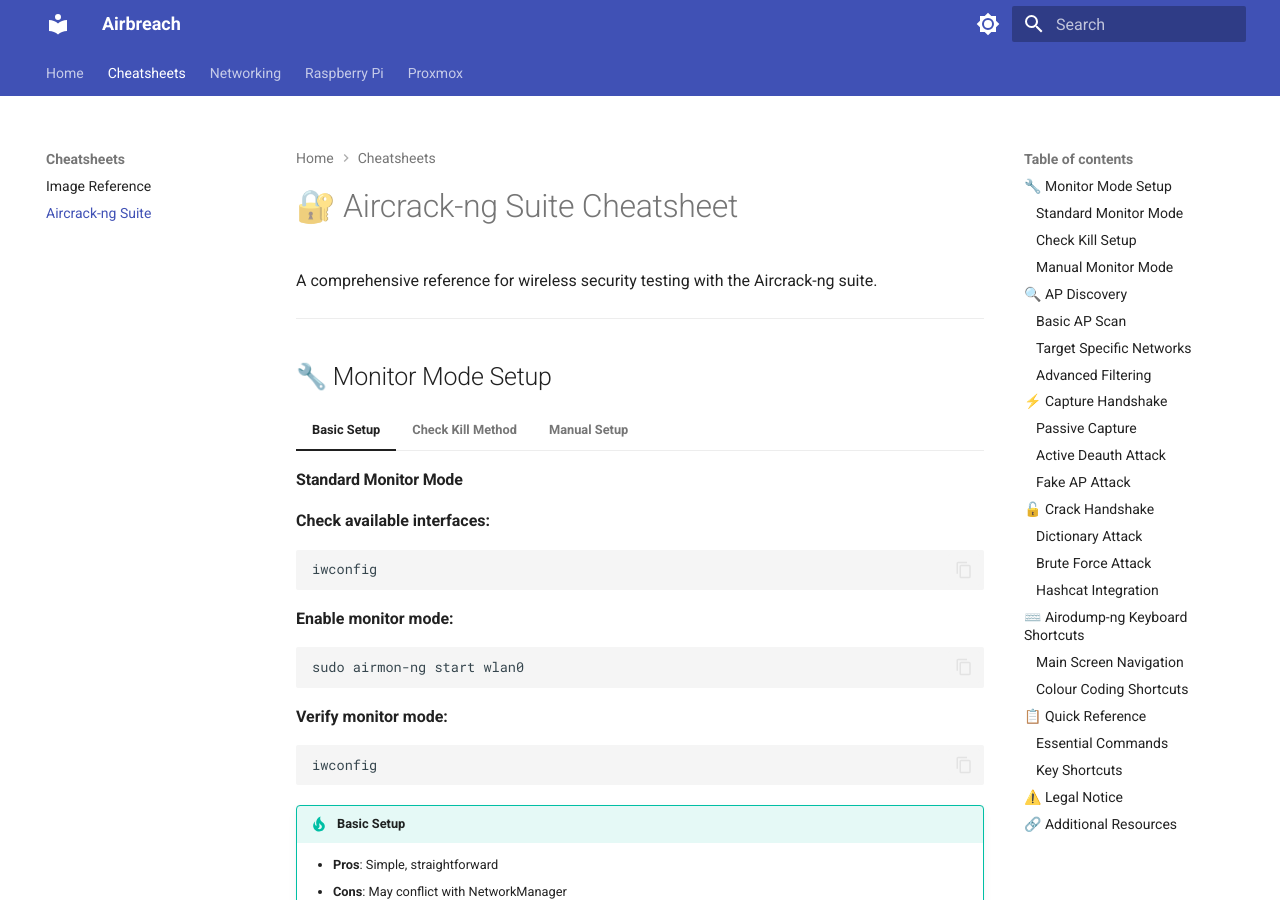
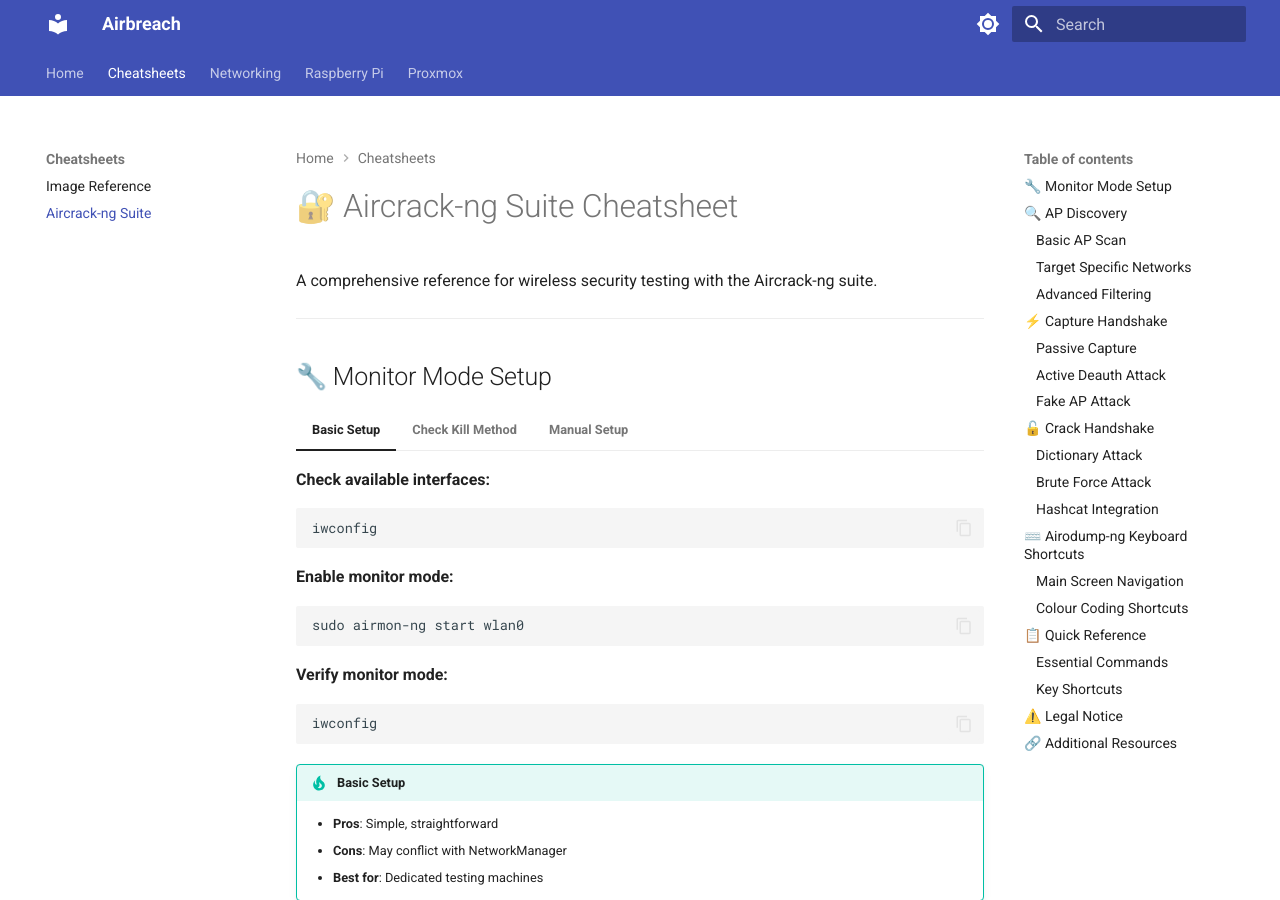
Before and after one commit to DirtyOptics/airbreach, an MkDocs documentation site: the page built from docs/cheatsheets/aircrack-ng-cheatsheet.md, in a window 1280 px wide and 900 px high. Built offline with MkDocs 1.6.1 and Material for MkDocs 9.7.7, drawn with Linux system fonts in a browser that asks for light colours.

Commit message:
vault backup: 2025-10-22 07:50:41

````diff
--- a/docs/cheatsheets/aircrack-ng-cheatsheet.md
+++ b/docs/cheatsheets/aircrack-ng-cheatsheet.md
@@ -8,8 +8,6 @@
 ## 🔧 Monitor Mode Setup
 
 === "Basic Setup"
-
-    #### **Standard Monitor Mode**
 
     **Check available interfaces:**
     ```bash
@@ -33,8 +31,6 @@
 
 === "Check Kill Method"
 
-    #### **Check Kill Setup**
-
     **Kill interfering processes:**
     ```bash
     sudo airmon-ng check kill
@@ -56,8 +52,6 @@
         - **Best for**: Systems with network conflicts
 
 === "Manual Setup"
-
-    #### **Manual Monitor Mode**
 
     **Bring interface down:**
     ```bash
````
